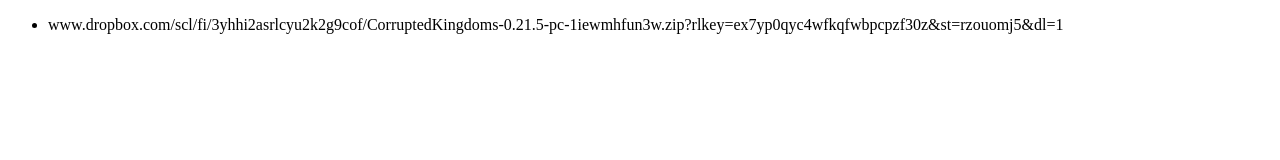
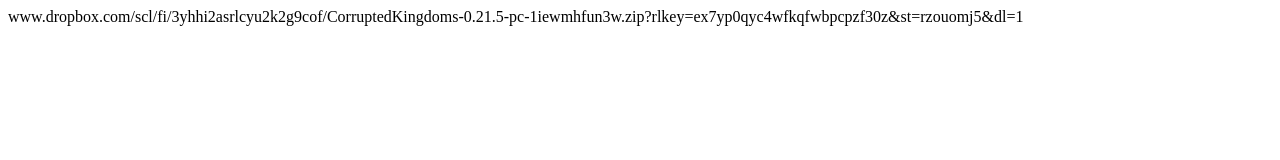
Before and after one commit to Likanin555/CorruptedLauncherUpdater, a plain HTML site: page index.html in a window 1280 px wide. Drawn offline with Linux system fonts and the light colour scheme.

Commit message:
Update index.html

```diff
--- a/index.html
+++ b/index.html
@@ -2,7 +2,5 @@
 <html lang="en">
 <head></head>
 <body>
-<ul>
-<li>www.dropbox.com/scl/fi/3yhhi2asrlcyu2k2g9cof/CorruptedKingdoms-0.21.5-pc-1iewmhfun3w.zip?rlkey=ex7yp0qyc4wfkqfwbpcpzf30z&st=rzouomj5&dl=1</li>
-</ul>
+www.dropbox.com/scl/fi/3yhhi2asrlcyu2k2g9cof/CorruptedKingdoms-0.21.5-pc-1iewmhfun3w.zip?rlkey=ex7yp0qyc4wfkqfwbpcpzf30z&st=rzouomj5&dl=1
 </body>
```
